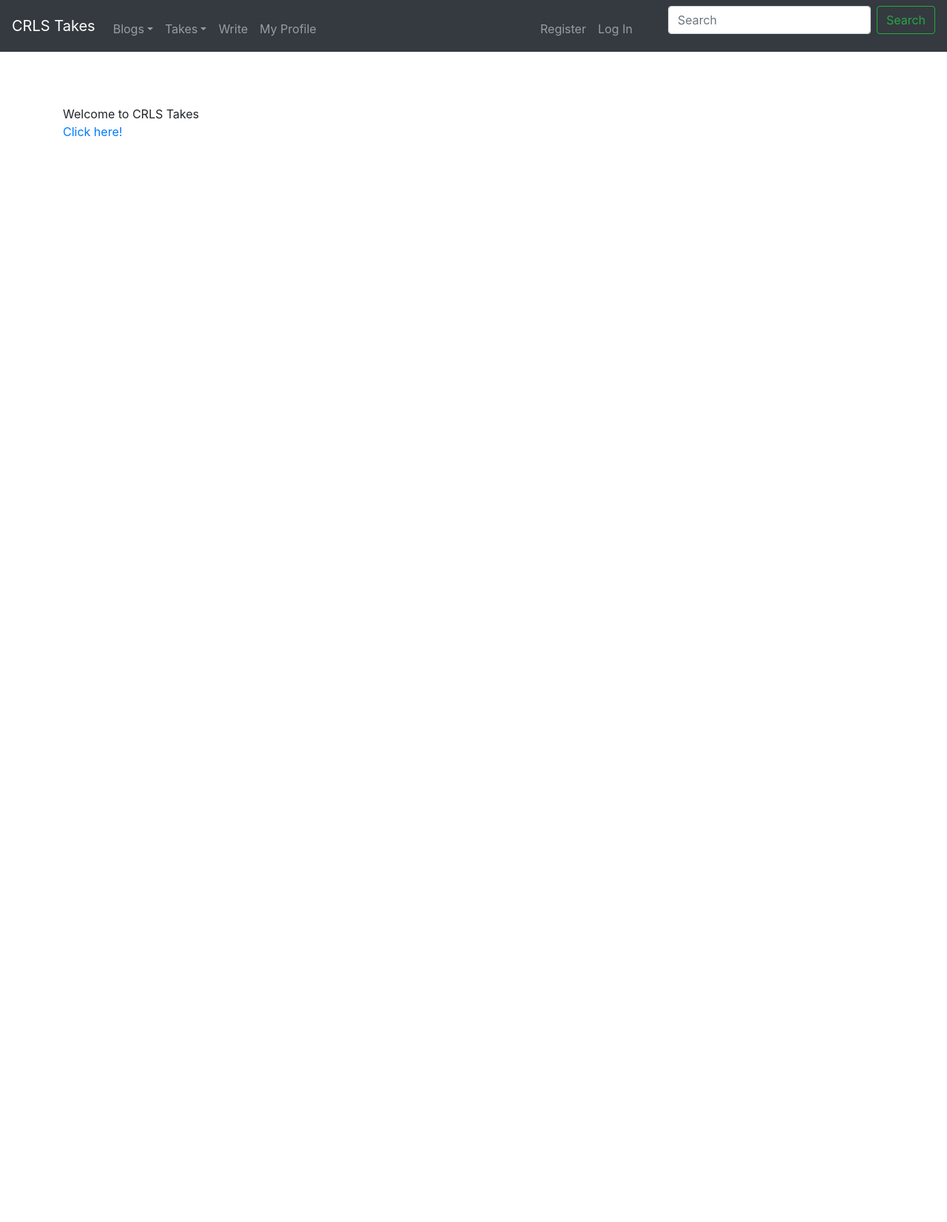
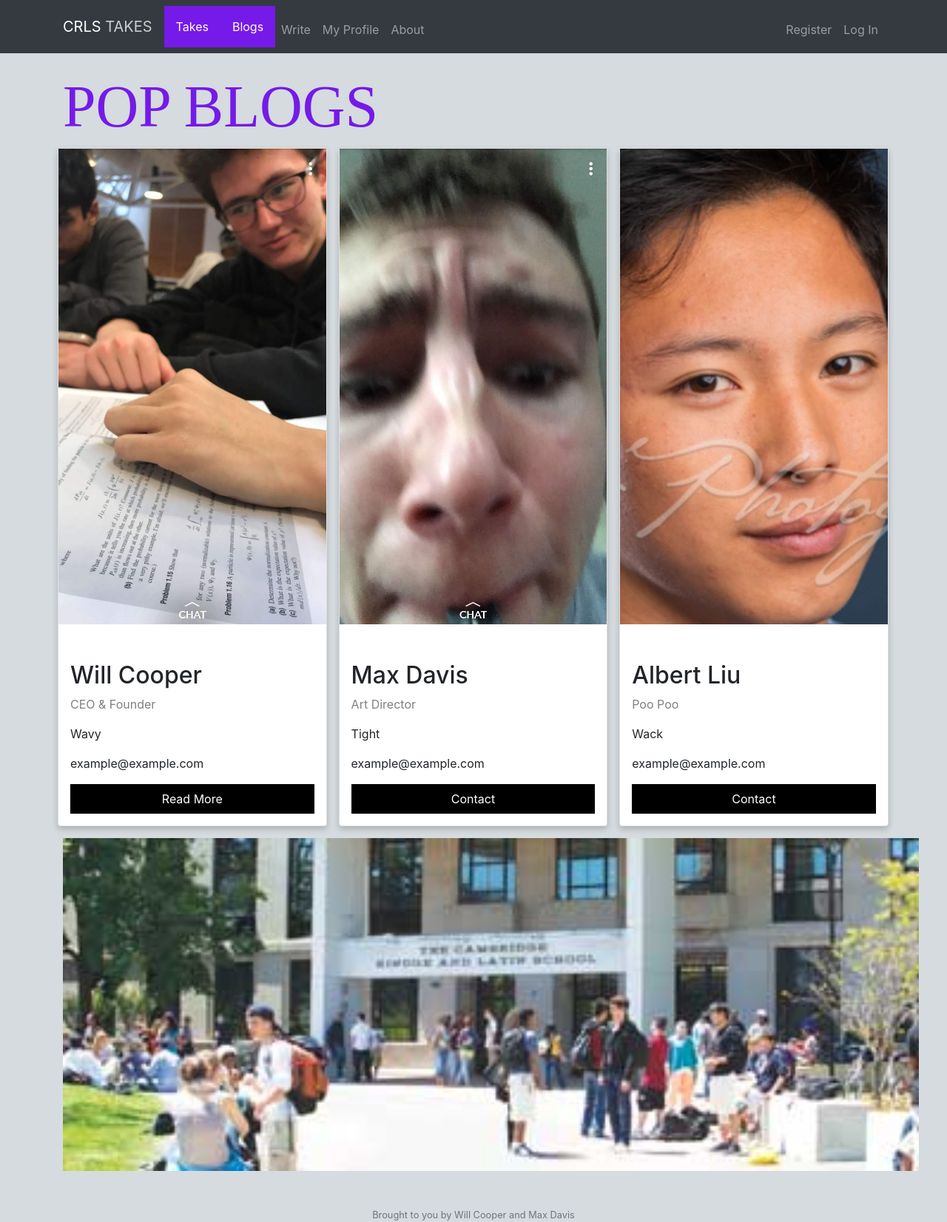
Before and after one commit to wcooper90/CRLS-Takes, a Flask app: template templates/popblogs.html in a window 1280 px wide. Shown: the whole page at 74% size. Before the commit the page ends 184 px from the top, so only its background shows below. Run offline with Flask 2, Linux system fonts and the light colour scheme; the template is opened without the code that fills it, so the values that code supplies are empty; some libraries are stand-ins or nearby versions.

Commit message:
started popblogs html file

```diff
--- a/TODO.txt
+++ b/TODO.txt
@@ -5,3 +5,5 @@ Make create account page, profile, and write page.
 
 Featured pages for takes and blogs -- format, then connect to databases through dynamic
 python (application.py)
+
+On Blogs, format similar to "meet the team"
--- a/application.py
+++ b/application.py
@@ -30,3 +30,7 @@ def write():
 @app.route("/scalding")
 def scalding():
     return render_template("scalding.html")
+
+@app.route("/popblogs")
+def popblogs():
+    return render_template("popblogs.html")
--- a/templates/about.html
+++ b/templates/about.html
@@ -29,8 +29,6 @@
       Hopefully that wasn't too difficult to follow. If it was, hopefully future updates to
       website will clear things up.
     </p>
-  </div>
-  <div class="container">
     <div class="row">
      <div class="column">
        <div class="card">
--- a/templates/blogsG.html
+++ b/templates/blogsG.html
@@ -8,8 +8,6 @@
     <h1>
       <span class="purple">BLOGS</span>
     </h1>
-  </div>
-  <div class="container">
     <button class="accordion">Mass News</button>
     <div class="panel">
      <p class="padded"> This is the "it be like that sometimes" section.
@@ -31,7 +29,8 @@
      <p class="padded"> I think pop is short for population so click this button to
        eliminate the population
        <br />
-       <button class="hubber">Eliminate</button>
+       <button onclick="location.href='/popblogs'" type="button" class="hubber">
+         Eliminate</button>
      </p>
     </div>
 
--- a/templates/index.html
+++ b/templates/index.html
@@ -7,7 +7,7 @@
       <div class="container">
         <div class="jumbotron">
           <h1>
-            CRLS <span class="purple">TAKES           </span>
+            CRLS <span class="purple">TAKES</span>
           </h1>
           <img class="shake" src="/static/logo.jpg" alt="Logo" style="width:200px;height:200px;" />
           <p>
--- a/templates/popblogs.html
+++ b/templates/popblogs.html
@@ -1,76 +1,53 @@
-<!DOCTYPE html>
-<html lang="en">
-    <head>
-      <meta charset="utf-8">
-      <meta content="width=device-width, initial-scale=1, shrink-to-fit=no">
-        <title>CRLS Takes</title>
-        <link rel="stylesheet" href="https://stackpath.bootstrapcdn.com/bootstrap/4.2.1/css/bootstrap.min.css" integrity="sha384-GJzZqFGwb1QTTN6wy59ffF1BuGJpLSa9DkKMp0DgiMDm4iYMj70gZWKYbI706tWS" crossorigin="anonymous">
-        <script src="https://code.jquery.com/jquery-3.3.1.slim.min.js" integrity="sha384-q8i/X+965DzO0rT7abK41JStQIAqVgRVzpbzo5smXKp4YfRvH+8abtTE1Pi6jizo" crossorigin="anonymous"></script>
-        <script src="https://cdnjs.cloudflare.com/ajax/libs/popper.js/1.14.6/umd/popper.min.js" integrity="sha384-wHAiFfRlMFy6i5SRaxvfOCifBUQy1xHdJ/yoi7FRNXMRBu5WHdZYu1hA6ZOblgut" crossorigin="anonymous"></script>
-        <script src="https://stackpath.bootstrapcdn.com/bootstrap/4.2.1/js/bootstrap.min.js" integrity="sha384-B0UglyR+jN6CkvvICOB2joaf5I4l3gm9GU6Hc1og6Ls7i6U/mkkaduKaBhlAXv9k" crossorigin="anonymous"></script>
-        <style>
-          .bd-placeholder-img {
-            font-size: 1.125rem;
-            text-anchor: middle;
-          }
-          @media
-          (min-width:768px) {
-            .bd-placeholder.img-lg {
-              font-size: 3.5rem;
-            }
-          }
-        </style>
-    </head>
-    <body>
-      <header>
-        <nav class="navbar navbar-expand-md navbar-dark bg-dark">
-          <a class="navbar-brand" href="home.html">CRLS Takes</a>
-          <button class="navbar-toggler" type="button" data-toggle="collapse" data-target="#navbarCollapse" aria-controls="navbarCollapse" aria-expanded="false" aria-label="Toggle navigation">
-            <span class="navbar-toggler-icon"></span>
-          </button>
-          <div class="collapse navbar-collapse" id="navbar">
-                <ul class="navbar-nav mr-auto mt-2">
-                    <li class="nav-item dropdown">
-                      <a class="nav-link dropdown-toggle" href="blogs.html" id="dropdown01" data-toggle="dropdown" aria-haspopup="true" aria-expanded="false">Blogs</a>
-                      <div class="dropdown-menu" aria-labelledby="dropdown01">
-                        <a class="dropdown-item" href="sportsblogs.html">Sports</a>
-                        <a class="dropdown-item" href="popblogs.html">Pop Culture</a>
-                        <a class="dropdown-item" href="massnewsblogs.html">Mass News</a>
-                      </div>
-                    <li class="nav-item dropdown">
-                      <a class="nav-link dropdown-toggle" href="takes.html" id="dropdown01" data-toggle="dropdown" aria-haspopup="true" aria-expanded="false">Takes</a>
-                      <div class="dropdown-menu" aria-labelledby="dropdown01">
-                        <a class="dropdown-item" href="freezingcold.html">Freezing Cold</a>
-                        <a class="dropdown-item" href="cool.html">Cool</a>
-                        <a class="dropdown-item" href="lukewarm.html">Lukewarm</a>
-                        <a class="dropdown-item" href="hot.html">Hot</a>
-                        <a class="dropdown-item" href="scalding.html">Scalding</a>
-                      </div>
-                    </li>
-                    <li class="nav-item"><a class="nav-link" href="write.html">Write</a></li>
-                    <li class="nav-item"><a class="nav-link" href="#">My Profile</a></li>
-                </ul>
-                <ul class="navbar-nav ml-auto mt-2">
-                    <li class="nav-item"><a class="nav-link" href="/register">Register</a></li>
-                    <li class="nav-item"><a class="nav-link" href="/login">Log In</a></li>
-                </ul>
-                <ul>
-                  <form class="form-inline mt-2 mt-md-0">
-                    <input class="form-control mr-sm-2" type="text" placeholder="Search" aria-label="Search">
-                    <button class="btn btn-outline-success my-2 my-sm-0" type="submit">Search</button>
-                  </form>
-                </ul>
-          </div>
-        </nav>
-      </header>
-      <div class="container">
-        <br />
-        <br />
-        <br />
-        Welcome to CRLS Takes
-        <p text="centered">
-          <a href="https://www.google.com"> Click here! </a>
-        </p>
-      </div>
-    </body>
-</html>
+{% extends "layout.html" %}
+
+{% block heading %} About {% endblock %}
+
+{% block main %}
+<div class="container">
+  <br />
+  <h1>
+    <span class="purple">POP BLOGS</span>
+  </h1>
+    <div class="row">
+     <div class="column">
+       <div class="card">
+         <!-- input dynamic URLs and alts, from the write page -->
+         <img src="/static/Will.jpg" alt="Will" style="width:100%">
+         <div class="cont4iner">
+           <!-- input dynamic titles, snippets, from the write page -->
+           <h2>Will Cooper</h2>
+           <p class="title">CEO &amp; Founder</p>
+           <p>Wavy</p>
+           <p>example@example.com</p>
+           <p><button class="aboutMe">Read More</button></p>
+         </div>
+       </div>
+     </div>
+     <div class="column">
+       <div class="card">
+         <img src="/static/Max.jpg" alt="Max" style="width:100%">
+         <div class="cont4iner">
+           <h2>Max Davis</h2>
+           <p class="title">Art Director</p>
+           <p>Tight</p>
+           <p>example@example.com</p>
+           <p><button class="aboutMe">Contact</button></p>
+         </div>
+       </div>
+     </div>
+     <div class="column">
+       <div class="card">
+         <img src="/static/Albert.jpg" alt="Albert" style="width:100%" />
+         <div class="cont4iner">
+           <h2>Albert Liu</h2>
+           <p class="title">Poo Poo</p>
+           <p>Wack</p>
+           <p>example@example.com</p>
+           <p><button class="aboutMe">Contact</button></p>
+         </div>
+       </div>
+     </div>
+    </div>
+    <img src="/static/CRLS2.jpg" alt="Image of CRLS" height=500>
+  </div>
+{% endblock %}
```
